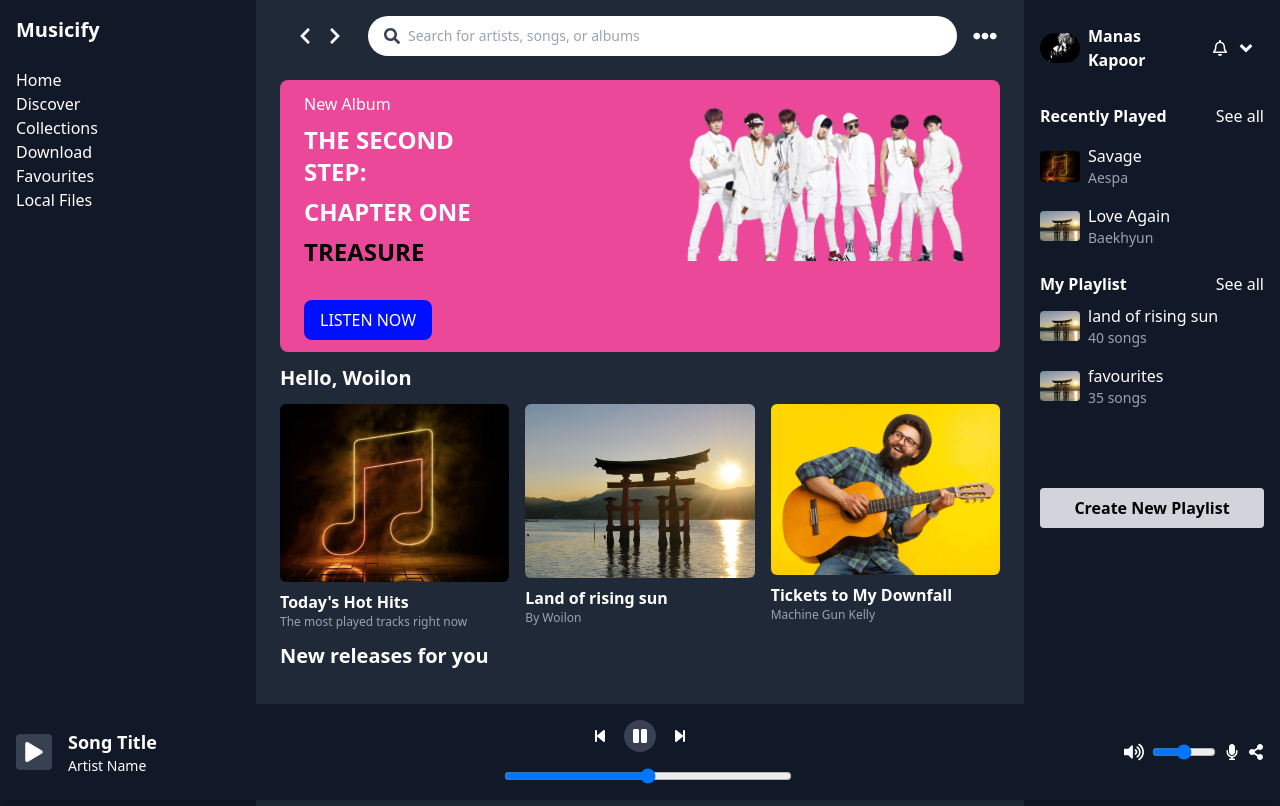
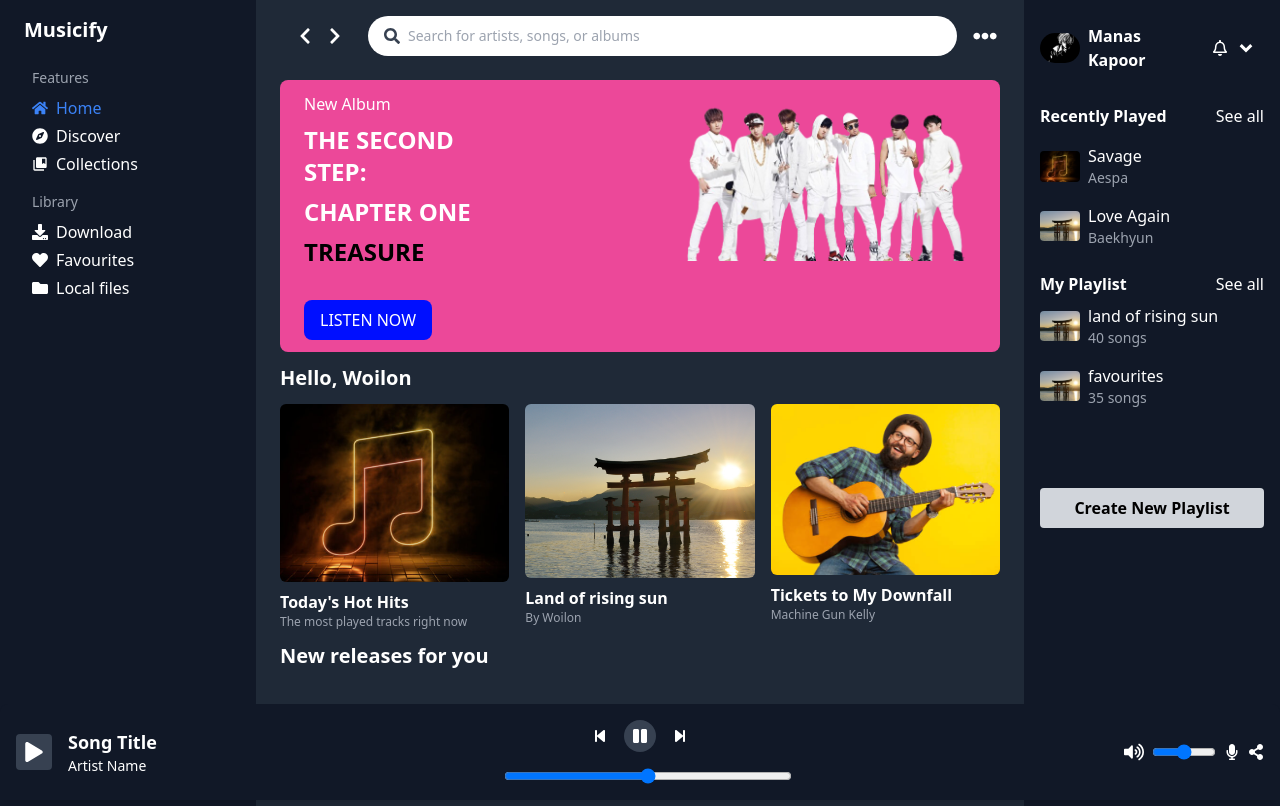
Before and after one commit to ManasKapoor18/Music-App, a Next.js app: page / in a window 1280 px wide. Built offline with nearby package versions, Linux system fonts and the light colour scheme.

Commit message:
modified sidebar

```diff
--- a/src/components/sidebar.tsx
+++ b/src/components/sidebar.tsx
@@ -1,25 +1,54 @@
 "use client";
 import React, { useState } from "react";
-import { FaBars } from "react-icons/fa";
+import {
+  FaBars,
+  FaCompass,
+  FaDownload,
+  FaFolder,
+  FaHeart,
+  FaHome,
+} from "react-icons/fa";
+import { MdCollectionsBookmark } from "react-icons/md";
 
 const Sidebar = () => {
   return (
     <div>
       <div className="bg-gray-900 p-4 min-h-screen">
-        <div className="flex items-center justify-between mb-6">
+        <div className="flex items-center justify-between mb-6 mx-2">
           <div className="text-xl font-bold">Musicify</div>
-          <button className="md:hidden">
-            <FaBars />
-          </button>
         </div>
+        <div className="mx-4">
+          <p className="text-sm text-gray-400 mb-2">Features</p>
           <ul>
-          <li>Home</li>
+            <div className="flex items-center space-x-2 mb-1">
+              <FaHome className="text-blue-500" />
+              <li className="text-blue-500">Home</li>
+            </div>
+            <div className="flex items-center space-x-2 mb-1">
+              <FaCompass />
               <li>Discover</li>
+            </div>
+            <div className="flex items-center space-x-2 mb-1">
+              <MdCollectionsBookmark />
               <li>Collections</li>
+            </div>
+          </ul>
+          <p className="text-sm text-gray-400 mb-2 mt-4">Library</p>
+          <ul>
+            <div className="flex items-center space-x-2 mb-1">
+              <FaDownload />
               <li>Download</li>
+            </div>
+            <div className="flex items-center space-x-2 mb-1">
+              <FaHeart />
               <li>Favourites</li>
-          <li>Local Files</li>
+            </div>
+            <div className="flex items-center space-x-2 mb-1">
+              <FaFolder />
+              <li>Local files</li>
+            </div>
           </ul>
+        </div>
       </div>
     </div>
   );
```
Lines whose indentation alone changed are shown as unchanged.
